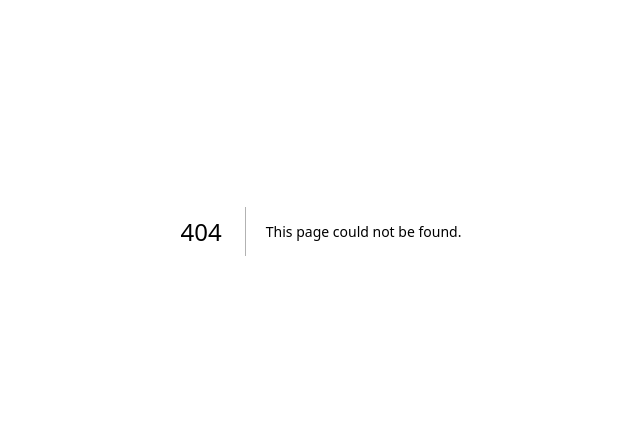
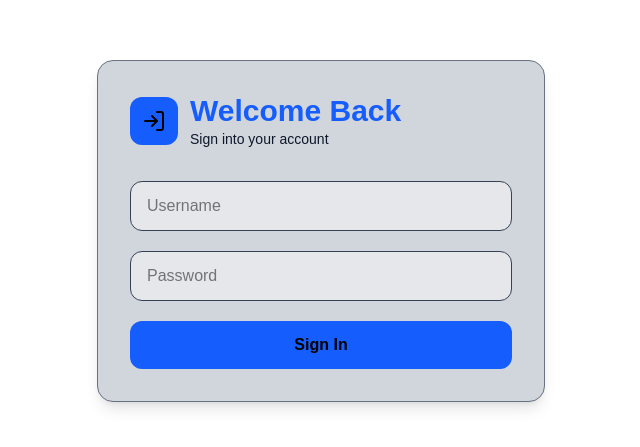
Before and after one commit to tawanda-profuse/Maintenance-Dispatch-App, a Next.js app in the folder client/: page /login in a window 1280 px wide. Before the commit this address had no page. Shown: the part 169-616 px from the top of the page, without its empty margins (319-959 px from the left). Built offline with nearby package versions, Linux system fonts and the light colour scheme.

Commit message:
Implement login page

```diff
--- a/client/src/app/globals.css
+++ b/client/src/app/globals.css
@@ -1,17 +1,20 @@
 @import "tailwindcss";
 
 body {
-  background: #0f172a;
-  color: white;
+  /* background: #0f172a; */
+  background: white;
+  color: black;
   font-family: Arial, Helvetica, sans-serif;
 }
 
 .card {
-  @apply bg-slate-800 rounded-2xl border border-slate-700 shadow-lg;
+  /* @apply bg-slate-800 rounded-2xl border border-slate-700 shadow-lg; */
+  @apply bg-gray-300 rounded-2xl border border-gray-500 shadow-lg;
 }
 
 .input {
-  @apply w-full bg-slate-900 border border-slate-700 rounded-xl px-4 py-3 text-white outline-none focus:border-blue-500;
+  /* @apply w-full bg-slate-900 border border-slate-700 rounded-xl px-4 py-3 text-white outline-none focus:border-blue-500; */
+  @apply w-full bg-gray-200 border border-gray-700 rounded-xl px-4 py-3 text-black outline-none focus:border-blue-500;
 }
 
 .btn-primary {
--- /dev/null
+++ b/client/src/app/login/page.tsx
@@ -0,0 +1,91 @@
+"use client";
+
+import { useState } from "react";
+import { useRouter } from "next/navigation";
+import { motion } from "framer-motion";
+import { LogIn } from "lucide-react";
+
+import api from "@/lib/api";
+import { getCSRFToken } from "@/lib/csrf";
+
+export default function LoginPage() {
+  const router = useRouter();
+
+  const [form, setForm] = useState({
+    username: "",
+    password: "",
+  });
+
+  const [loading, setLoading] = useState(false);
+  const [error, setError] = useState("");
+
+  async function handleLogin(e: React.FormEvent) {
+    e.preventDefault();
+
+    try {
+      setLoading(true);
+      setError("");
+
+      await api.post("/login", form, {
+        headers: {
+          "X-CSRFToken": getCSRFToken(),
+        },
+      });
+
+      router.push("/dashboard");
+    } catch (error: unknown) {
+      setError("Invalid username or password");
+      console.log(error);
+    } finally {
+      setLoading(false);
+    }
+  }
+
+  return (
+    <main className="min-h-screen flex items-center justify-center px-4">
+      <motion.div
+        initial={{ opacity: 0, scale: 0.95 }}
+        animate={{ opacity: 1, scale: 1 }}
+        className="card w-full max-w-md p-8"
+      >
+        <div className="flex items-center gap-3 mb-8">
+          <div className="bg-blue-600 p-3 rounded-xl">
+            <LogIn />
+          </div>
+
+          <div>
+            <h1 className="text-3xl font-bold text-blue-600">Welcome Back</h1>
+            <p className="text-slate-900 text-sm">Sign into your account</p>
+          </div>
+        </div>
+
+        <form onSubmit={handleLogin} className="space-y-5">
+          <input
+            type="text"
+            placeholder="Username"
+            value={form.username}
+            className="input"
+            onChange={(e) => setForm({ ...form, username: e.target.value })}
+          />
+          <input
+            type="password"
+            placeholder="Password"
+            value={form.password}
+            className="input"
+            onChange={(e) => setForm({ ...form, password: e.target.value })}
+          />
+
+          {error && (
+            <div className="bg-red-500/10 border border-red-500 text-red-400 p-3 rounded-xl text-sm">
+              {error}
+            </div>
+          )}
+
+          <button className="btn-primary w-full" disabled={loading}>
+            {loading ? "Signing In..." : "Sign In"}
+          </button>
+        </form>
+      </motion.div>
+    </main>
+  );
+}
--- a/client/src/app/page.tsx
+++ b/client/src/app/page.tsx
@@ -13,13 +13,13 @@ export default function HomePage() {
           animate={{ opacity: 1, x: 0 }}
           transition={{ duration: 0.7 }}
         >
-          <h1 className="text-6xl font-black leading-tight">
+          <h1 className="text-6xl font-black leading-tight text-slate-900">
             Maintenance
             <span className="text-blue-500"> Dispatch </span>
             Portal
           </h1>
 
-          <p className="mt-6 text-slate-300 text-lg leading-relaxed">
+          <p className="mt-6 text-slate-500 text-lg leading-relaxed">
             Streamline property maintenance workflows with secure task
             role-based access control, and real-time status tracking.
           </p>
@@ -35,28 +35,28 @@ export default function HomePage() {
           initial={{ opacity: 0, y: 40 }}
           animate={{ opacity: 1, y: 0 }}
           transition={{ duration: 0.8 }}
-          className="grid gap-6"
+          className="grid gap-6 py-6"
         >
           <div className="card p-6">
             <Building2 className="text-blue-500 mb-4" size={40} />
-            <h2 className="text-2xl font-bold">Property Managers</h2>
-            <p className="mt-3 text-slate-300">
+            <h2 className="text-2xl font-bold text-slate-900">Property Managers</h2>
+            <p className="mt-3 text-slate-600">
               Assign and manage maintenance operations efficiently.
             </p>
           </div>
 
           <div className="card p-6">
             <Wrench className="text-green-500 mb-4" size={40} />
-            <h2 className="text-2xl font-bold">Maintenance Staff</h2>
-            <p className="mt-3 text-slate-300">
+            <h2 className="text-2xl font-bold text-slate-900">Maintenance Staff</h2>
+            <p className="mt-3 text-slate-600">
               View assigned tasks and update progress instantly.
             </p>
           </div>
 
           <div className="card p-6">
             <ShieldCheck className="text-purple-500 mb-4" size={40} />
-            <h2 className="text-2xl font-bold">Secure Access</h2>
-            <p className="mt-3 text-slate-300">
+            <h2 className="text-2xl font-bold text-slate-900">Secure Access</h2>
+            <p className="mt-3 text-slate-600">
               Session authentication with CSRF protection built-in.
             </p>
           </div>
```
